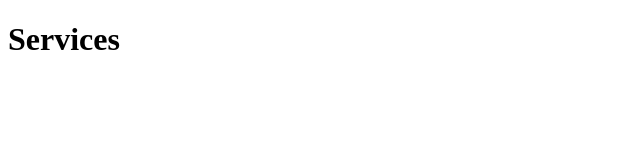
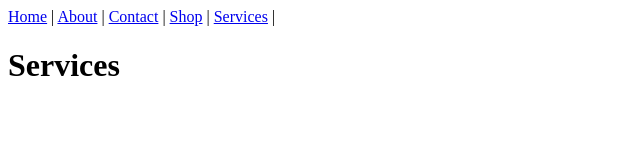
Before and after one commit to ninjaadeveloper/desktopGUI, a plain HTML site: page Services.html in a window 1280 px wide. Shown: the whole page, without its empty margins (0-640 px from the left). Drawn offline with Linux system fonts and the light colour scheme.

Commit message:
Navbar Add

```diff
--- a/Services.html
+++ b/Services.html
@@ -8,6 +8,11 @@
 </head>
 
 <body>
+     <a href="index.html">Home</a> |
+    <a href="about.html">About</a> |
+    <a href="contact.html">Contact</a> |
+    <a href="shop.html">Shop</a> |
+    <a href="Services.html">Services</a> |
     <h1>Services</h1>
 </body>
 
```
Also changed, not shown: about.html (+5 -0 lines), contact.html (+5 -0 lines), index.html (+5 -0 lines), shop.html (+5 -0 lines).
